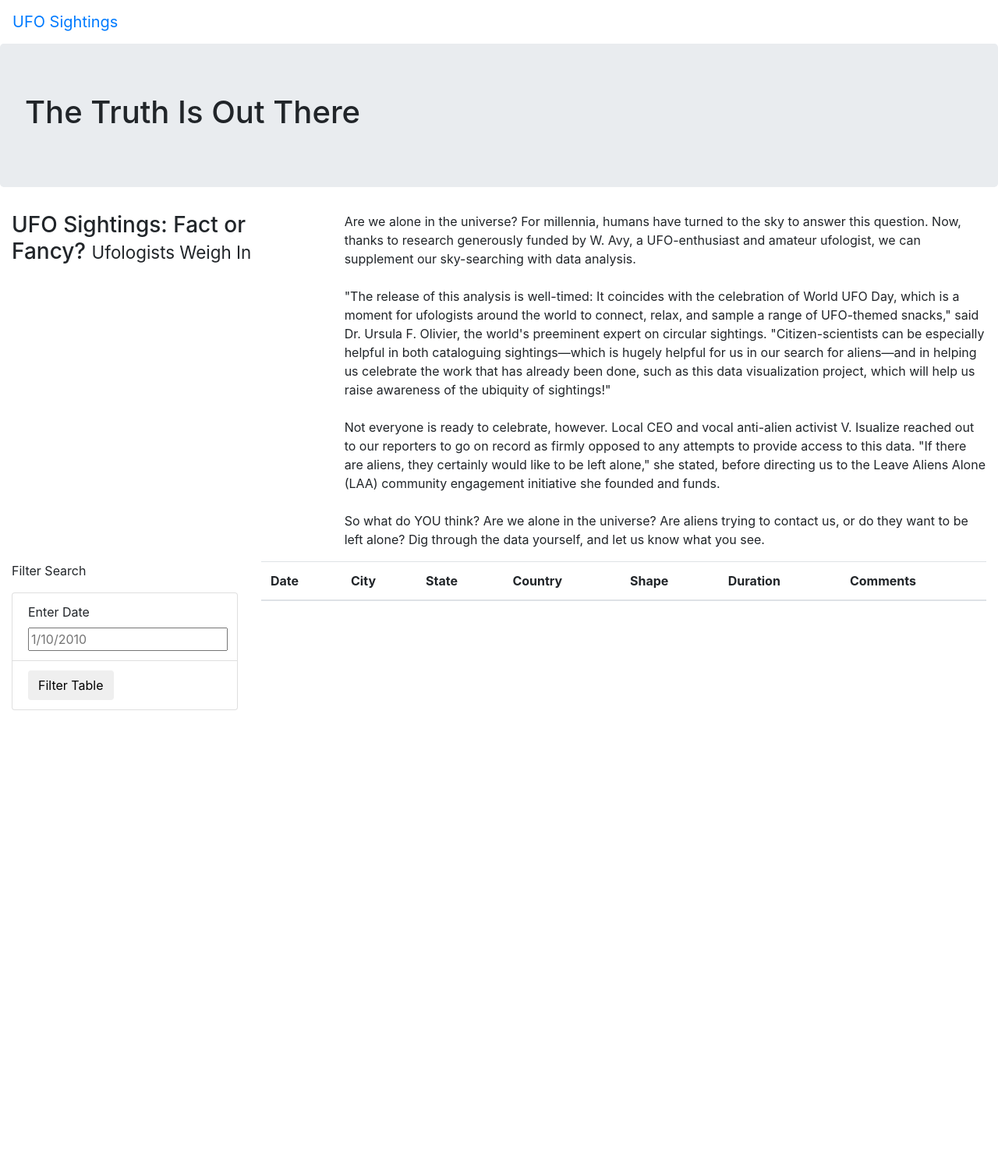
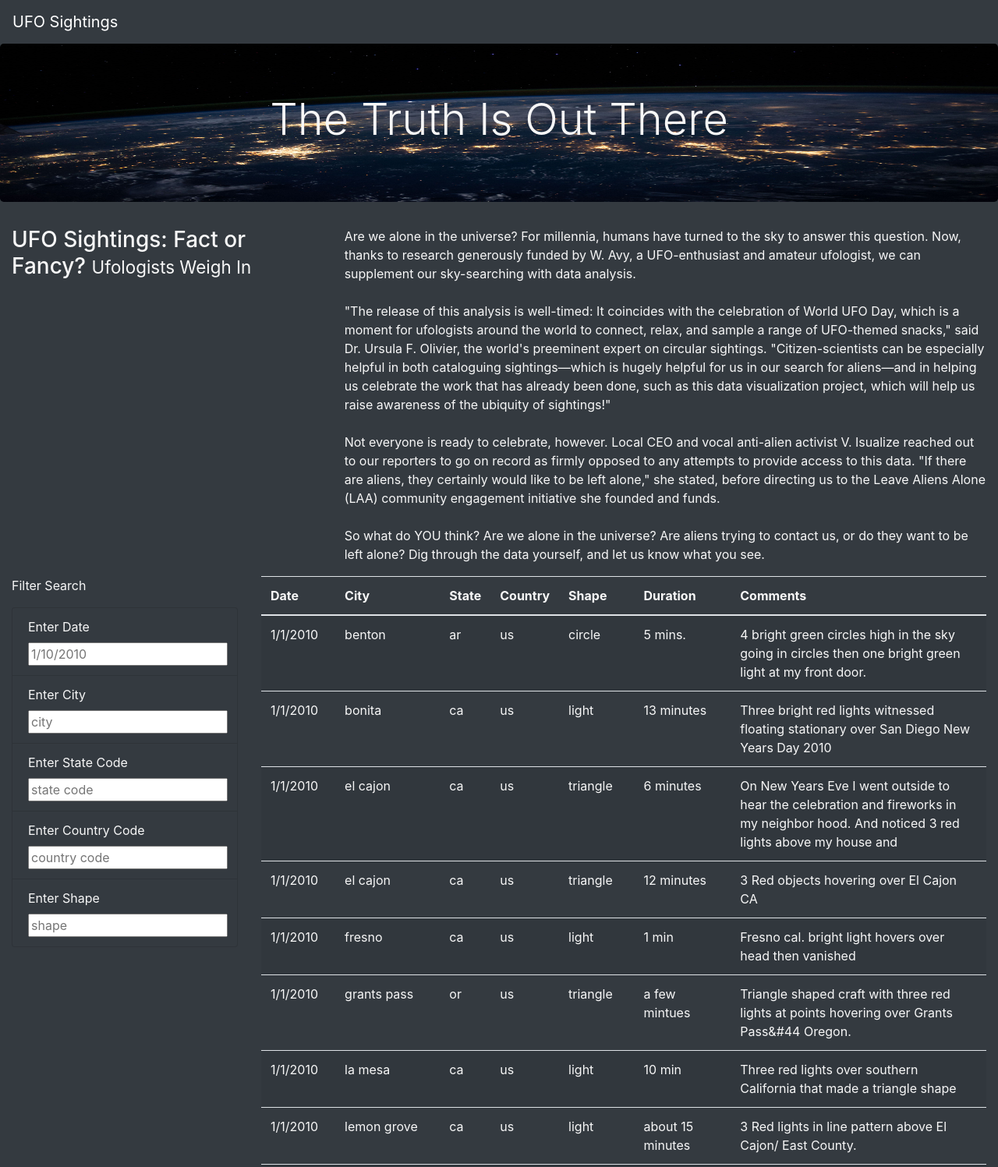
Before and after one commit to whitneylosinski/UFOs, a plain HTML site: page index.html in a window 1280 px wide. Shown: the top 1497 px of the page at 78% size. Before the commit the page ends 911 px from the top, so only its background shows below. Drawn offline with nearby package versions, Linux system fonts and the light colour scheme.

Commit message:
Completed Deliverable 1

```diff
--- a/index.html
+++ b/index.html
@@ -12,14 +12,14 @@
       />
     <link rel="stylesheet" href="static/css/style.css">
 </head>
-<body>
+<body class="bg-dark">
     <div class="wrapper">
-        <nav class="navbar navbar-expand-lg">
+        <nav class="navbar navbar-dark bg-dark navbar-expand-lg">
             <a class="navbar-brand" href="index.html">UFO Sightings</a>
         </nav>
     </div>
     <div class="jumbotron">
-        <h1>The Truth Is Out There</h1>
+        <h1 class="display-4">The Truth Is Out There</h1>
     </div>
     <div class="container-fluid">
         <div class="row">
@@ -44,15 +44,28 @@
     <div class="container-fluid">
         <div class="row">
             <div class="col-md-3">
-                <form>
+                <form class="bg-dark">
                     <p>Filter Search</p>
-                    <ul class="list-group">
-                        <li class="list-group-item">
+                    <ul class="list-group bg-dark">
+                        <li class="list-group-item bg-dark">
                             <label for="date">Enter Date</label>
                             <input type="text" placeholder="1/10/2010" id="datetime" />
                         </li>
-                        <li class="list-group-item">
-                            <button id="filter-btn" type="button" class="btn btn-default">Filter Table</button>
+                        <li class="list-group-item bg-dark">
+                            <label for="date">Enter City</label>
+                            <input type="text" placeholder="city" id="city" />
+                        </li>
+                        <li class="list-group-item bg-dark">
+                            <label for="date">Enter State Code</label>
+                            <input type="text" placeholder="state code" id="state" />
+                        </li>
+                        <li class="list-group-item bg-dark">
+                            <label for="date">Enter Country Code</label>
+                            <input type="text" placeholder="country code" id="country" />
+                        </li>
+                        <li class="list-group-item bg-dark">
+                            <label for="date">Enter Shape</label>
+                            <input type="text" placeholder="shape" id="shape" />
                         </li>
                     </ul>
                 </form>
@@ -75,5 +88,8 @@
             </div>
         </div>
     </div>
+    <script src="https://cdnjs.cloudflare.com/ajax/libs/d3/4.11.0/d3.js"></script>
+    <script src="static/js/data.js"></script>
+    <script src="static/js/app.js"></script>
 </body>
 </html>
--- a/static/css/style.css
+++ b/static/css/style.css
@@ -0,0 +1,10 @@
+body {
+
+  color: #f7f7f7;
+}
+
+.jumbotron {
+    background-image: url("../images/nasa.jpg");
+    background-size: 100% 100%;
+    text-align: center;
+  }
--- a/static/js/app.js
+++ b/static/js/app.js
@@ -1,16 +1,15 @@
-// import the data form data.js
+// from data.js
 const tableData = data;
 
-// Reference the HTML table using d3
+// get table references
 var tbody = d3.select("tbody");
 
-// Build the table
 function buildTable(data) {
   // First, clear out any existing data
   tbody.html("");
 
-    // Nest, loop through each object in the data
-    // and append a row cand cells for each value in the row
+  // Next, loop through each object in the data
+  // and append a row and cells for each value in the row
   data.forEach((dataRow) => {
     // Append a row to the table body
     let row = tbody.append("tr");
@@ -18,38 +17,60 @@ function buildTable(data) {
     // Loop through each field in the dataRow and add
     // each value as a table cell (td)
     Object.values(dataRow).forEach((val) => {
-            // Append a cell to the table row
       let cell = row.append("td");
-            // Add the text from the value to the cell
       cell.text(val);
     });
+  });
+}
 
-    });
-};
+// 1. Create a variable to keep track of all the filters as an object.
+var filters = {};
 
-// Build the handleClick function
-function handClick() {
-    // Grab the datetime value from the filter
-    let date = d3.select("#datetime").property("value");
-    // Reset the filteredData to the entire data set
+
+// 3. Use this function to update the filters.
+function updateFilters() {
+
+    // 4a. Save the element that was changed as a variable.
+    let change = d3.select(this);
+
+    // 4b. Save the value that was changed as a variable.
+    let newValue = change.property("value");
+
+    // 4c. Save the id of the filter that was changed as a variable.
+    let filterId = change.attr("id");
+
+    // 5. If a filter value was entered then add that filterId and value
+    // to the filters list. Otherwise, clear that filter from the filters object.
+    if (newValue) {
+      filters[filterId] = newValue;
+    }
+      else {
+        delete filters[filterId];
+      }
+
+    // 6. Call function to apply all filters and rebuild the table
+    filterTable(filters);
+
+  }
+
+  // 7. Use this function to filter the table when data is entered.
+  function filterTable() {
+
+    // 8. Set the filtered data to the tableData.
     let filteredData = tableData;
 
-    // Check to see if a date was entered and filter the
-    // data using that date.
-    if (date) {
-        // Apply `filter` to the table data to only keep the
-        // rows where the `datetime` value matches the filter value
-        filteredData = filteredData.filter(row => row.datetime === date);
-    };
+    // 9. Loop through all of the filters and keep any data that
+    // matches the filter values
+    Object.entries(filters).forEach(([filterId, newValue]) => {
+      filteredData = filteredData.filter(row => row[filterId] === newValue)
+    });
 
-    // Rebuild the table using the filtered data
-    // @NOTE: if tno date was entered, then filteredData will
-    // just be the original tableData
+    // 10. Finally, rebuild the table using the filtered data
     buildTable(filteredData);
-};
+  }
 
-// Attach an event to listen for the form button
-d3.selectAll("#filter-btn").on("click", handleClick);
+  // 2. Attach an event to listen for changes to each filter
+  d3.selectAll("input").on("change", updateFilters);
 
   // Build the table when the page loads
   buildTable(tableData);
```
Also changed, not shown: static/images/nasa.jpg (added). Lines whose indentation alone changed are shown as unchanged.
